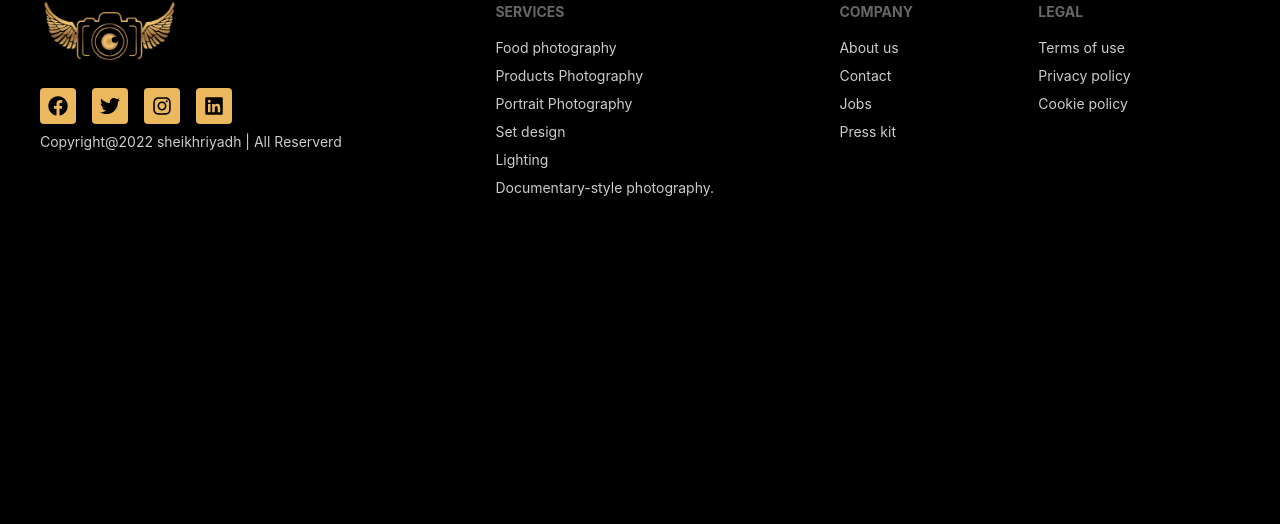
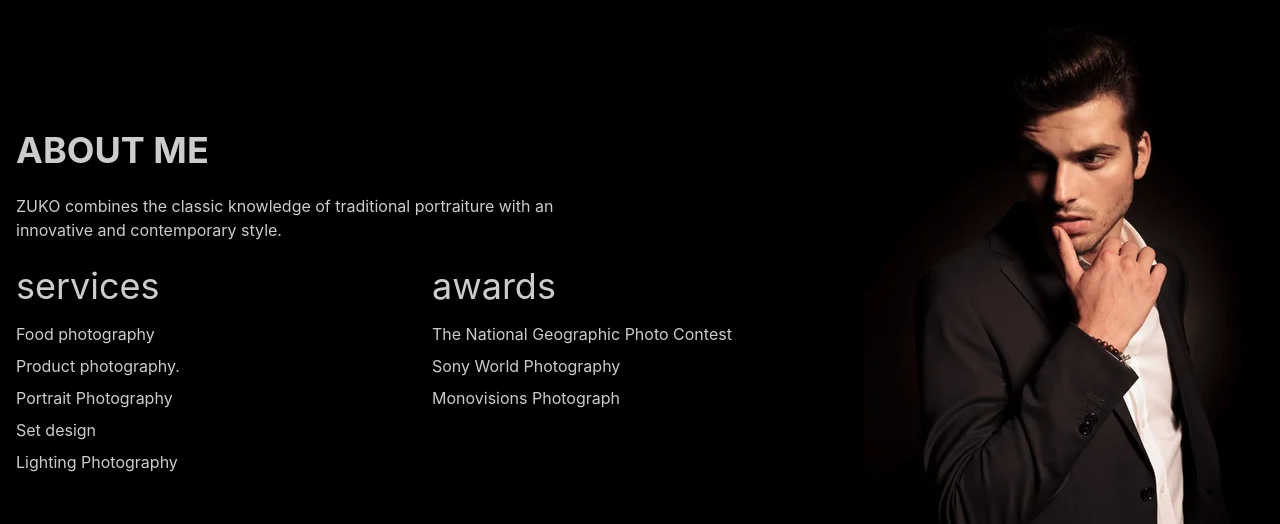
Before and after one commit to sheikh-riyadh/service-review-client, a React (Create React App) app: page / in a window 1280 px wide. Shown: the part 1266-1790 px from the top of the page. Before the commit the page ends 1504 px from the top, so only its background shows below. Built offline with nearby package versions, Linux system fonts and the light colour scheme; no server answers.

Commit message:
added about section

```diff
--- /dev/null
+++ b/src/pages/Home/About/About.js
@@ -0,0 +1,42 @@
+import React from 'react';
+import zuku from '../../../assets/juku.jpg'
+
+const About = () => {
+    return (
+        <div className='flex flex-row justify-between'>
+            <div className="hero min-h-screen">
+                <div className="hero-content flex-col lg:flex-row-reverse">
+                    <img src={zuku} className="rounded-2xl shadow-2xl w-8/12 lg:w-4/12 lg:h-2/12" alt='zuku' />
+                    <div className='text-center lg:text-start'>
+                        <h1 className="uppercase text-2xl lg:text-4xl font-bold">ABOUT ME</h1>
+                        <p className="py-6 lg:pr-56">ZUKO combines the classic knowledge of traditional portraiture with an innovative and contemporary style.</p>
+                        <div>
+                            <div className='grid grid-cols-1 lg:grid-cols-2'>
+                                <div className='flex flex-col gap-2'>
+                                    <h1 className='text-4xl mb-2'>services
+                                    </h1>
+                                    <span>Food photography</span>
+                                    <span>Product photography.</span>
+                                    <span>Portrait Photography</span>
+                                    <span>Set design</span>
+                                    <span>Lighting Photography</span>
+                                </div>
+                                <div>
+                                    <div className='flex flex-col gap-2'>
+                                        <h1 className='text-4xl mb-2'>awards
+                                        </h1>
+                                        <span>The National Geographic Photo Contest</span>
+                                        <span>Sony World Photography</span>
+                                        <span>Monovisions Photograph</span>
+                                    </div>
+                                </div>
+                            </div>
+                        </div>
+                    </div>
+                </div>
+            </div>
+        </div>
+    );
+};
+
+export default About;
--- a/src/pages/Home/Home/Home.js
+++ b/src/pages/Home/Home/Home.js
@@ -1,6 +1,7 @@
 import React, { useEffect, useState } from 'react';
 import { Link } from 'react-router-dom';
 import Service from '../../Service/Service';
+import About from '../About/About';
 const Home = () => {
 
 
@@ -45,6 +46,9 @@ const Home = () => {
                     <button className='btn uppercase px-16 hover:text-[#ebb85e] hover:bg-white bg-[#ebb85e] rounded text-xl font-semibold text-black'>See all</button>
                 </Link>
             </div>
+            <div>
+                <About></About>
+            </div>
         </div>
     );
 };
```
Also changed, not shown: src/assets/juku.jpg (added), src/assets/juku.webp (added).
